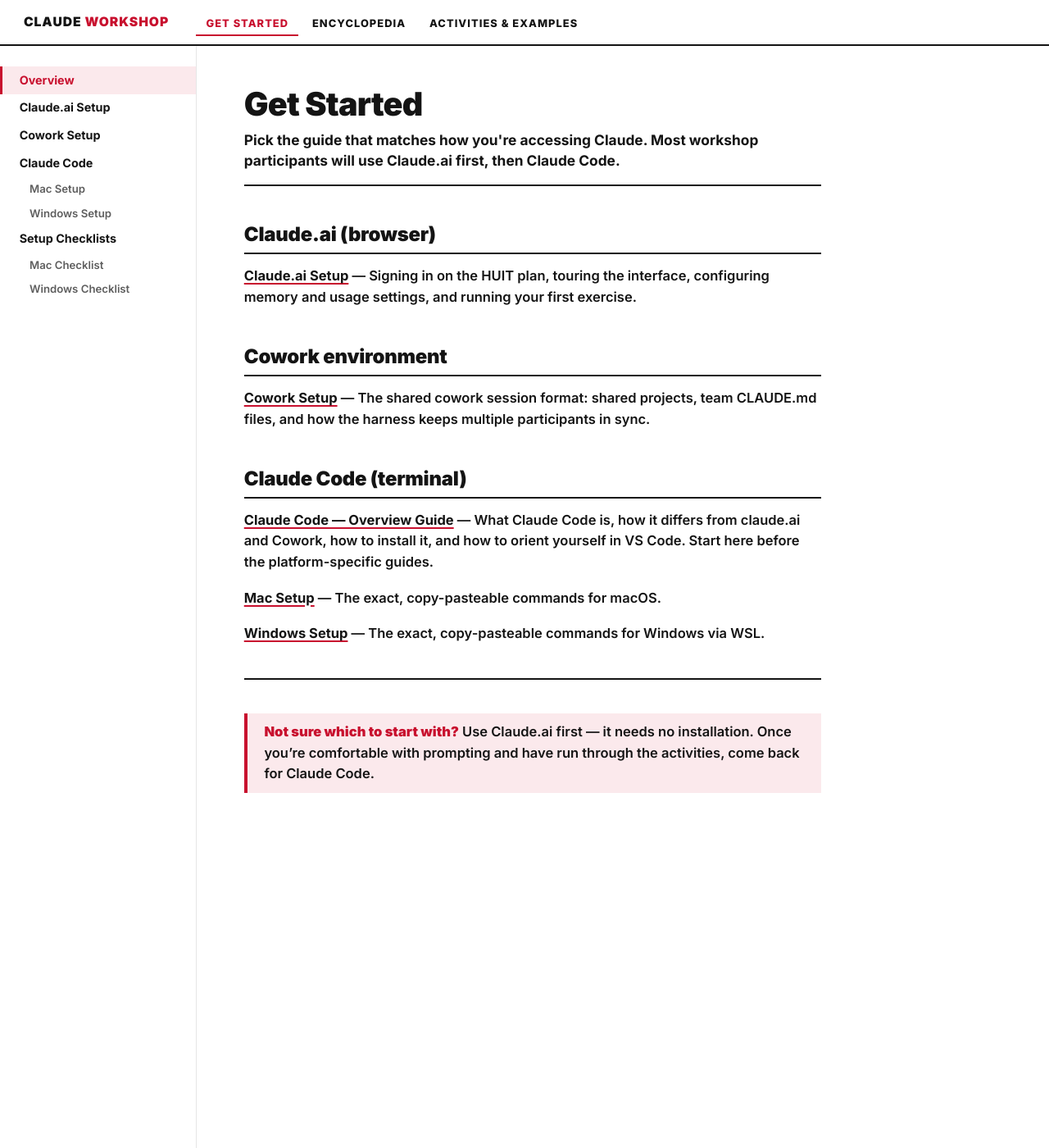
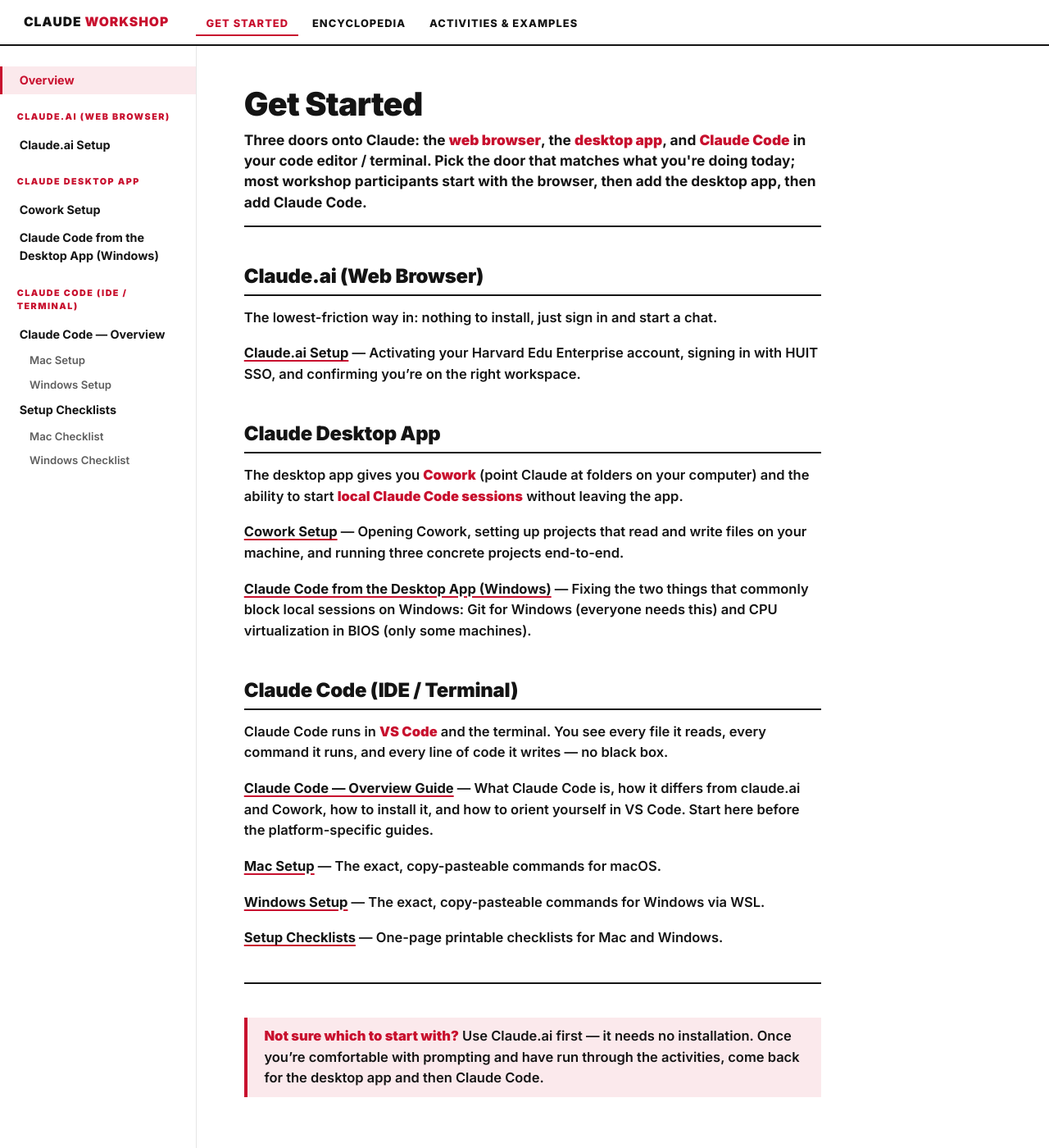
Before and after one commit to bok-learning-lab/claude-workshop-materials, a Jekyll site: the page built from encyclopedia/get-started/index.md, in a window 1280 px wide and 1400 px high. Shown: the whole window at 82% size. Built offline with Jekyll 4.4.1, drawn with Linux system fonts in a browser that asks for light colours.

Commit message:
Group Get Started sidebar by surface (web / desktop app / Claude Code)
Adds labeled sections to the get-started sidebar matching the source
repo's webui / desktop-app / code-ide split, and adds a new page for
getting Claude Code working from the Windows desktop app (Git for
Windows + BIOS virtualization).

Co-Authored-By: Claude Opus 4.7 (1M context) <noreply@anthropic.com>

```diff
--- a/encyclopedia/get-started/index.md
+++ b/encyclopedia/get-started/index.md
@@ -6,17 +6,25 @@ section: get-started
 
 # Get Started
 
-<div class="page-lead">Pick the guide that matches how you're accessing Claude. Most workshop participants will use Claude.ai first, then Claude Code.</div>
+<div class="page-lead">Three doors onto Claude: the <strong>web browser</strong>, the <strong>desktop app</strong>, and <strong>Claude Code</strong> in your code editor / terminal. Pick the door that matches what you're doing today; most workshop participants start with the browser, then add the desktop app, then add Claude Code.</div>
 
-## Claude.ai (browser)
+## Claude.ai (Web Browser)
 
-**[Claude.ai Setup]({{ site.baseurl }}/encyclopedia/get-started/claude-ai-setup/)** — Signing in on the HUIT plan, touring the interface, configuring memory and usage settings, and running your first exercise.
+The lowest-friction way in: nothing to install, just sign in and start a chat.
 
-## Cowork environment
+**[Claude.ai Setup]({{ site.baseurl }}/encyclopedia/get-started/claude-ai-setup/)** — Activating your Harvard Edu Enterprise account, signing in with HUIT SSO, and confirming you're on the right workspace.
 
-**[Cowork Setup]({{ site.baseurl }}/encyclopedia/get-started/claude-cowork-setup/)** — The shared cowork session format: shared projects, team CLAUDE.md files, and how the harness keeps multiple participants in sync.
+## Claude Desktop App
 
-## Claude Code (terminal)
+The desktop app gives you **Cowork** (point Claude at folders on your computer) and the ability to start **local Claude Code sessions** without leaving the app.
+
+**[Cowork Setup]({{ site.baseurl }}/encyclopedia/get-started/claude-cowork-setup/)** — Opening Cowork, setting up projects that read and write files on your machine, and running three concrete projects end-to-end.
+
+**[Claude Code from the Desktop App (Windows)]({{ site.baseurl }}/encyclopedia/get-started/claude-code-from-desktop-app-windows/)** — Fixing the two things that commonly block local sessions on Windows: Git for Windows (everyone needs this) and CPU virtualization in BIOS (only some machines).
+
+## Claude Code (IDE / Terminal)
+
+Claude Code runs in **VS Code** and the terminal. You see every file it reads, every command it runs, and every line of code it writes — no black box.
 
 **[Claude Code — Overview Guide]({{ site.baseurl }}/encyclopedia/get-started/claude-code-setup/)** — What Claude Code is, how it differs from claude.ai and Cowork, how to install it, and how to orient yourself in VS Code. Start here before the platform-specific guides.
 
@@ -24,6 +32,8 @@ section: get-started
 
 **[Windows Setup]({{ site.baseurl }}/encyclopedia/get-started/claude-code-windows-setup/)** — The exact, copy-pasteable commands for Windows via WSL.
 
+**[Setup Checklists]({{ site.baseurl }}/encyclopedia/get-started/checklists/)** — One-page printable checklists for Mac and Windows.
+
 ---
 
-> **Not sure which to start with?** Use Claude.ai first — it needs no installation. Once you're comfortable with prompting and have run through the activities, come back for Claude Code.
+> **Not sure which to start with?** Use Claude.ai first — it needs no installation. Once you're comfortable with prompting and have run through the activities, come back for the desktop app and then Claude Code.
--- a/web/_data/nav.yml
+++ b/web/_data/nav.yml
@@ -1,11 +1,16 @@
 get-started:
   - title: Overview
     url: /encyclopedia/get-started/
+  - label: Claude.ai (Web Browser)
   - title: Claude.ai Setup
     url: /encyclopedia/get-started/claude-ai-setup/
+  - label: Claude Desktop App
   - title: Cowork Setup
     url: /encyclopedia/get-started/claude-cowork-setup/
-  - title: Claude Code
+  - title: Claude Code from the Desktop App (Windows)
+    url: /encyclopedia/get-started/claude-code-from-desktop-app-windows/
+  - label: Claude Code (IDE / Terminal)
+  - title: Claude Code — Overview
     url: /encyclopedia/get-started/claude-code-setup/
     children:
       - title: Mac Setup
```
Also changed, not shown: encyclopedia/get-started/claude-code-from-desktop-app-windows.md (added, +103 -0 lines).
